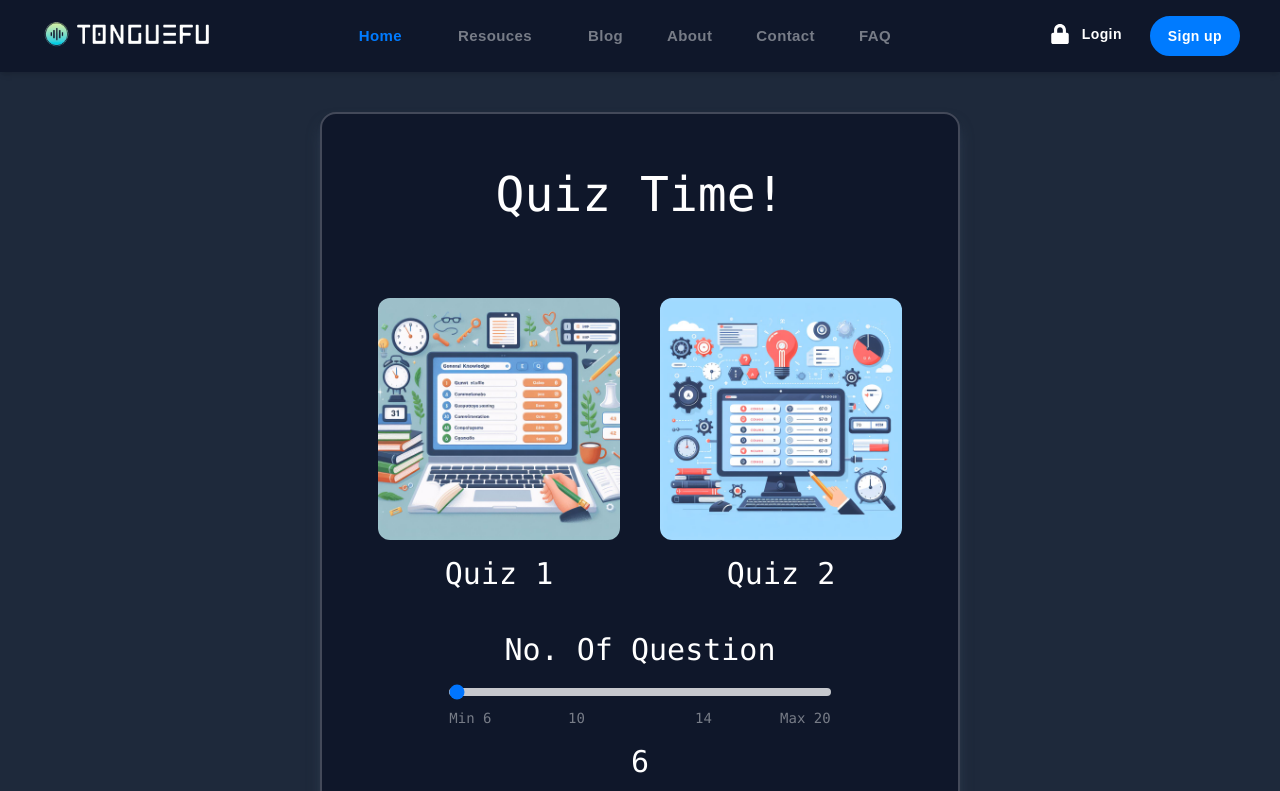
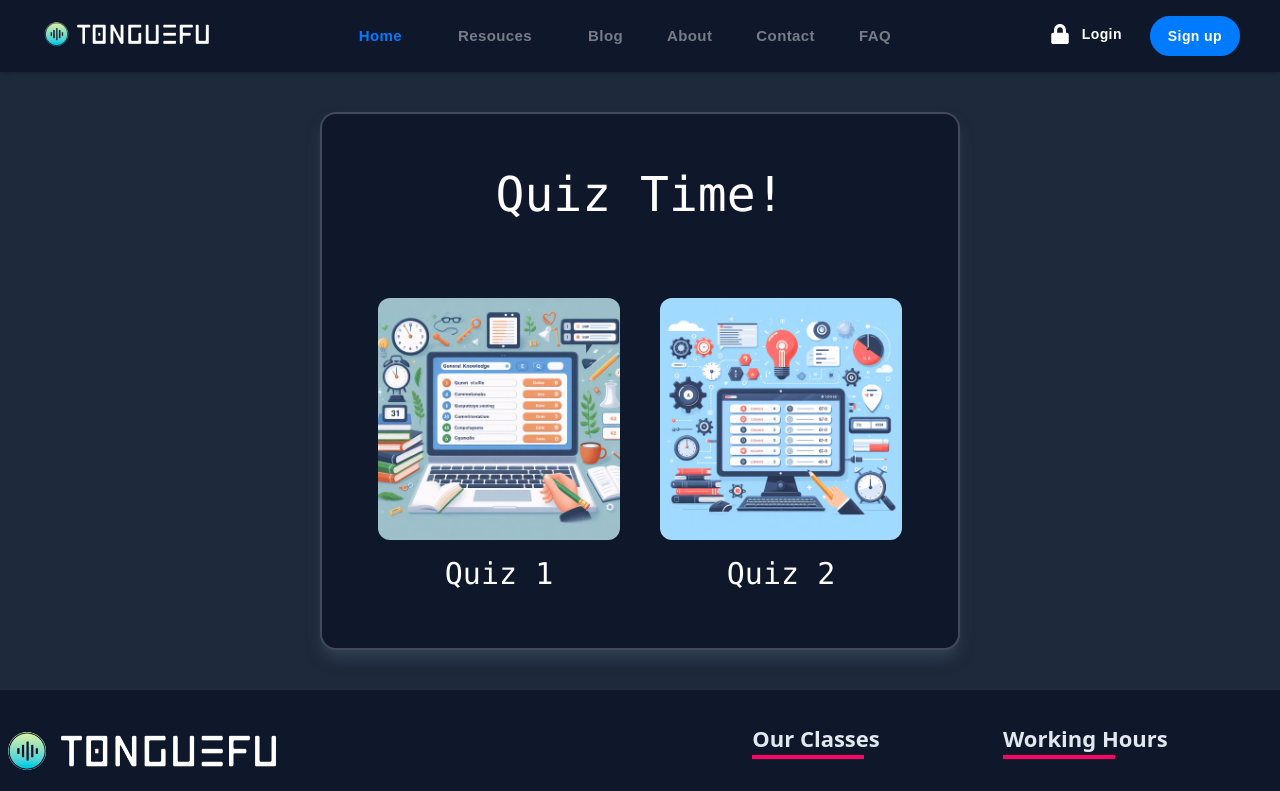
Before and after one commit to ParthGupta84616/TongueFu, a React (Create React App) app: page /quiz in a window 1280 px wide. Shown: the top 791 px of the page. Built offline with nearby package versions, Linux system fonts and the light colour scheme.

Commit message:
final Quiz

```diff
--- a/src/features/quiz/Quiz.jsx
+++ b/src/features/quiz/Quiz.jsx
@@ -4,14 +4,14 @@ import quiz_1 from "../../assets/quiz_1.jpg";
 import quiz_2 from "../../assets/quiz_2.jpg";
 
 
-function shuffleArray(array) {
-  const shuffledArray = [...array]; // Copy the original array to avoid mutating it
-  for (let i = shuffledArray.length - 1; i > 0; i--) {
-    const j = Math.floor(Math.random() * (i + 1));
-    [shuffledArray[i], shuffledArray[j]] = [shuffledArray[j], shuffledArray[i]];
-  }
-  return shuffledArray;
-}
+// function shuffleArray(array) {
+//   const shuffledArray = [...array]; // Copy the original array to avoid mutating it
+//   for (let i = shuffledArray.length - 1; i > 0; i--) {
+//     const j = Math.floor(Math.random() * (i + 1));
+//     [shuffledArray[i], shuffledArray[j]] = [shuffledArray[j], shuffledArray[i]];
+//   }
+//   return shuffledArray;
+// }
 
 const Quiz = () => {
   const [value, setValue] = useState(6);
@@ -20,21 +20,16 @@ const Quiz = () => {
   const [qNo, setQNo] = useState(0);
   const [isOptionSelected, setIsOptionSelected] = useState(false);
   const [improvement, setImprovement] = useState(0)
-  console.log(value)
-  console.log(firstHalf);
+
+
   const pickRandom12 = (array) => {
-    const shuffledArray = array.slice(0, parseInt(value));
-    for (let i = parseInt(value)-1; i > 0; i--) {
+    const shuffledArray = array.slice(0, 12); // Pick the first 12 elements
+    for (let i = 11; i > 0; i--) {
       const j = Math.floor(Math.random() * (i + 1));
       [shuffledArray[i], shuffledArray[j]] = [shuffledArray[j], shuffledArray[i]];
     }
     return shuffledArray;
   };
-
-  // useEffect(() => {
-
-  // }, [value])
-
   const [selectedOption, setSelectedOption] = useState(null);
 
   const handleOptionSelect = (event) => {
@@ -43,12 +38,12 @@ const Quiz = () => {
 
   const handleNextQuestion = () => {
     if (selectedOption !== null) {
-      // console.log("Selected option:", selectedOption);
+      console.log("Selected option:", selectedOption);
       if (selectedOption === String(firstHalf[qNo].trueFalse)) {
         setImprovement(parseInt(improvement)+ (100 / firstHalf.length));
       }
 
-      // console.log(improvement ,selectedOption,  firstHalf[qNo].trueFalse);
+      console.log(improvement ,selectedOption,  firstHalf[qNo].trueFalse);
       const radioButtons = document.querySelectorAll('input[name="options"]');
       const isChecked = Array.from(radioButtons).some(radioButton => radioButton.checked);
       setSelectedOption(null);
@@ -82,7 +77,7 @@ const Quiz = () => {
         <div className="">
           {!page && <QuizWindow handleQuiz={handleQuiz} value={value} setValue={setValue}/>}
 
-          {page && qNo<=parseInt(value) && (
+          {page && qNo<=11 && (
             <>
               <div className="flex items-center justify-center">
                 <div className="text-2xl text-white m-8">
@@ -133,7 +128,7 @@ const Quiz = () => {
               </div>
             </>
           )}
-          {qNo===parseInt(value) &&(
+          {qNo===12 &&(
             <>
             <div className="flex m-4 p-10 text-5xl font-mono items-center justify-center text-white">
               ScoreBoard
@@ -187,7 +182,7 @@ const QuizWindow = ({ handleQuiz ,value , setValue }) => {
         <QuizCard quiz={1} imgSrc={quiz_1} handleQuiz={handleQuiz} />
         <QuizCard quiz={2} imgSrc={quiz_2} handleQuiz={handleQuiz} />
       </div>
-      <div className="m-4 flex justify-center items-center text-white text-3xl">
+      {/* <div className="m-4 flex justify-center items-center text-white text-3xl">
 
         <div className="relative mb-6 w-2/3">
            <div className="flex justify-center items-center">
@@ -211,7 +206,7 @@ const QuizWindow = ({ handleQuiz ,value , setValue }) => {
       </div>
       <div className="m-4 flex justify-center items-center text-white text-3xl">
           {value}
-      </div>
+      </div> */}
     </>
   );
 };
```
